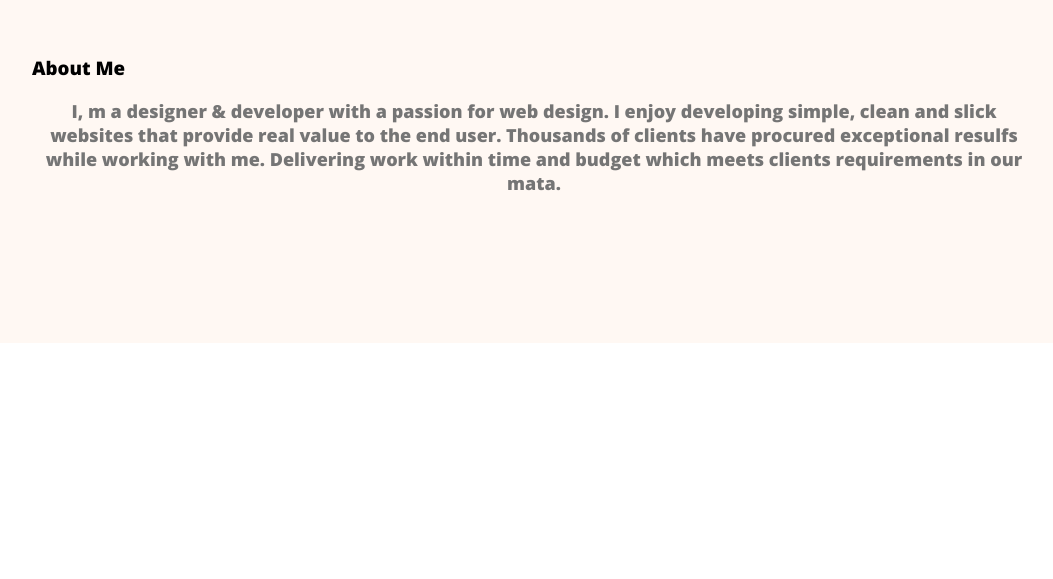
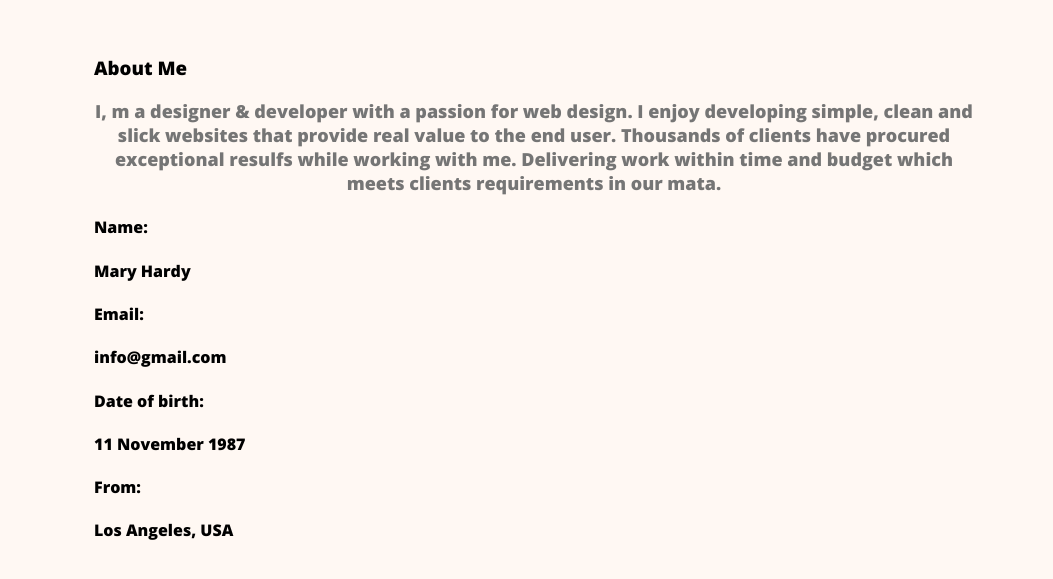
Before and after one commit to sabrinms/webdevloper-portfolio, a plain HTML site: page index.html in a window 1280 px wide. Shown: the part 1176-1755 px from the top of the page, without its empty margins (106-1159 px from the left). Before the commit the page ends 1649 px from the top, so only its background shows below. Drawn offline with nearby package versions, Linux system fonts and the light colour scheme.

Commit message:
about section more

```diff
--- a/index.html
+++ b/index.html
@@ -40,6 +40,28 @@
          clean and slick websites that provide real value to the end user.
          Thousands of clients have procured exceptional resulfs while working with me.
      Delivering work within time and budget which meets clients requirements in our mata.</p>
+     <div class="about-info-container"><!--.about-info*4>h4.info-title+p.info-description-->
+        <div class="about-info">
+            <h4 class="info-title">Name:
+                 </h4>
+            <p class="info-description">Mary Hardy</p>
+        </div>
+        <div class="about-info">
+            <h4 class="info-title">Email:
+             </h4>
+            <p class="info-description">info@gmail.com</p>
+        </div>
+        <div class="about-info">
+            <h4 class="info-title">Date of birth:
+                </h4>
+            <p class="info-description">11 November 1987</p>
+        </div>
+        <div class="about-info">
+            <h4 class="info-title">From:
+                </h4>
+            <p class="info-description">Los Angeles, USA</p>
+        </div>
+    </div>
 </section>
     </main>
     <footer>
--- a/styles/portfolio.css
+++ b/styles/portfolio.css
@@ -87,6 +87,10 @@ nav a{
      margin-bottom: 20px;
 }
 /*main Section Style*/
+main{
+    max-width: 1140px;
+    margin: 0 auto;
+}
 /*about section style*/
 .about{
     padding: 130px;
```
